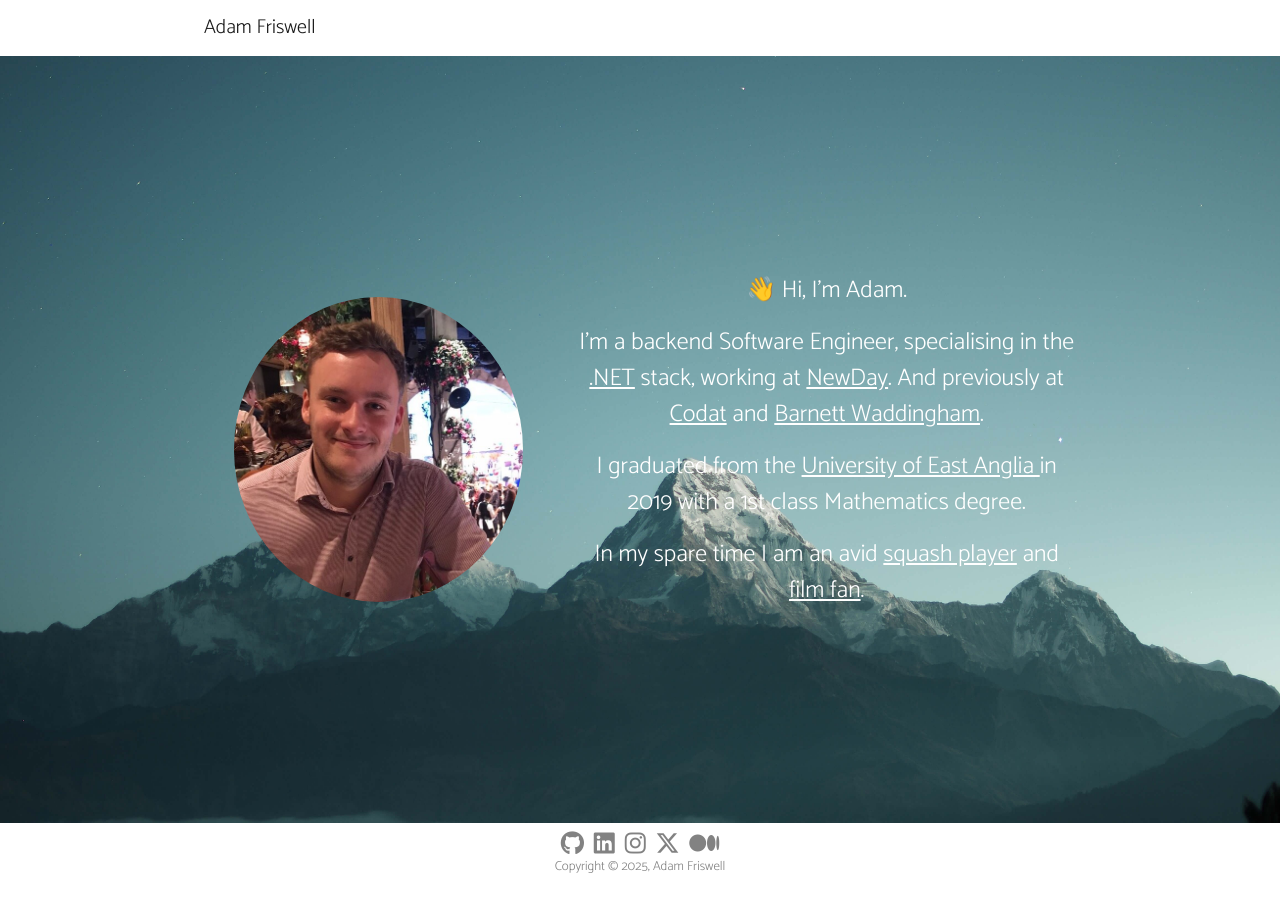
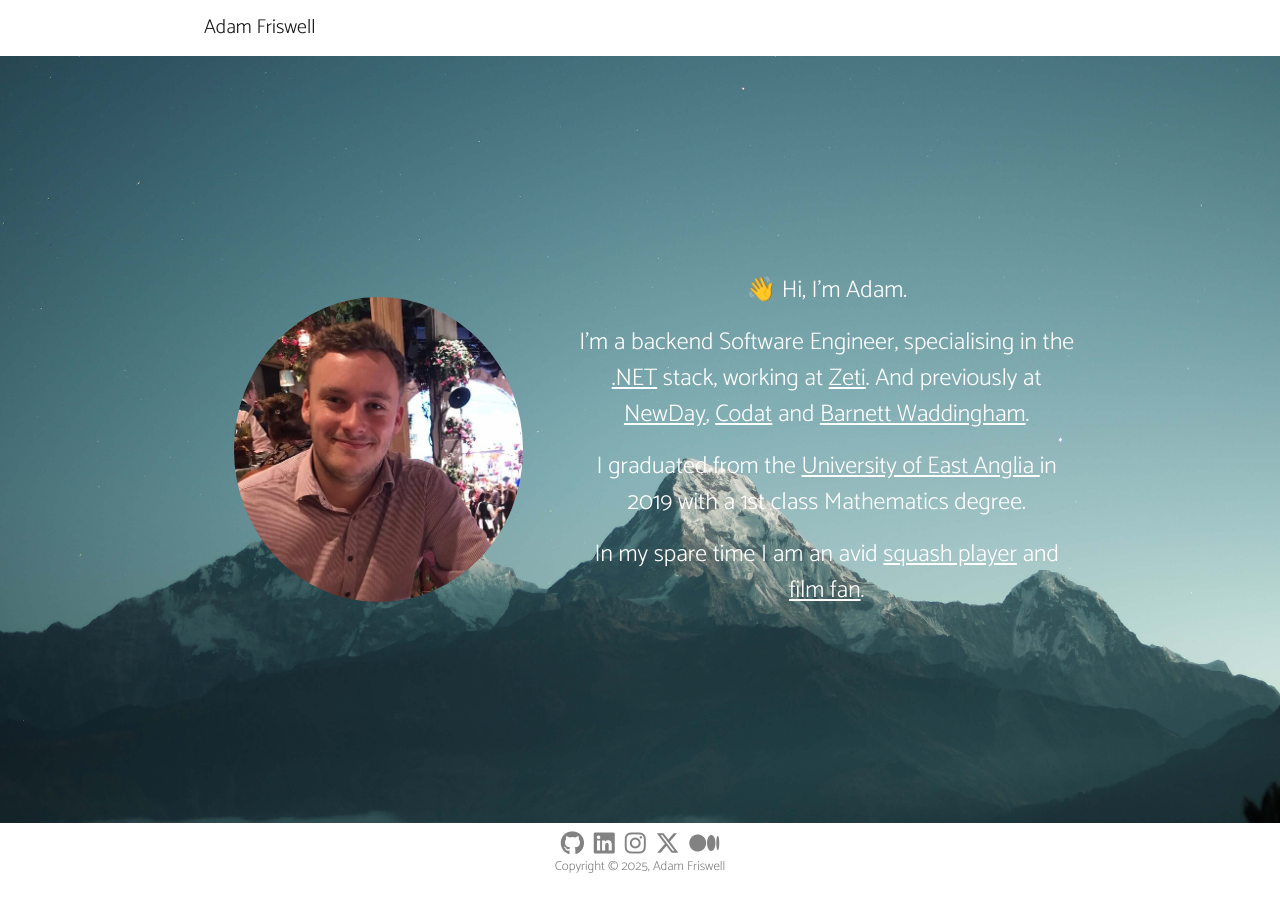
Before and after one commit to adamfriswell/portfolio-website, a Jekyll site: the page built from index.md, in a window 1280 px wide. Built offline with Jekyll 4.4.1, drawn with Linux system fonts in a browser that asks for light colours; nearby versions of some CDN libraries.

Commit message:
Update home.html

```diff
--- a/_layouts/home.html
+++ b/_layouts/home.html
@@ -13,7 +13,8 @@ layout: default
                 <p>
                     I'm a backend Software Engineer, specialising in the
                     <a class="link-in-text" href="https://dotnet.microsoft.com/en-us/" target="_blank">.NET</a> stack, working at
-                    <a class="link-in-text" href="https://newday.co.uk" target="_blank">NewDay</a>. And previously at
+                    <a class="link-in-text" href="https://zeti.group" target="_blank">Zeti</a>. And previously at
+                    <a class="link-in-text" href="https://newday.co.uk" target="_blank">NewDay</a>,
                     <a class="link-in-text" href="https://www.codat.io/" target="_blank">Codat</a> and
                     <a class="link-in-text" href="https://www.barnett-waddingham.co.uk/" target="_blank">Barnett Waddingham</a>.
                 </p>
```
